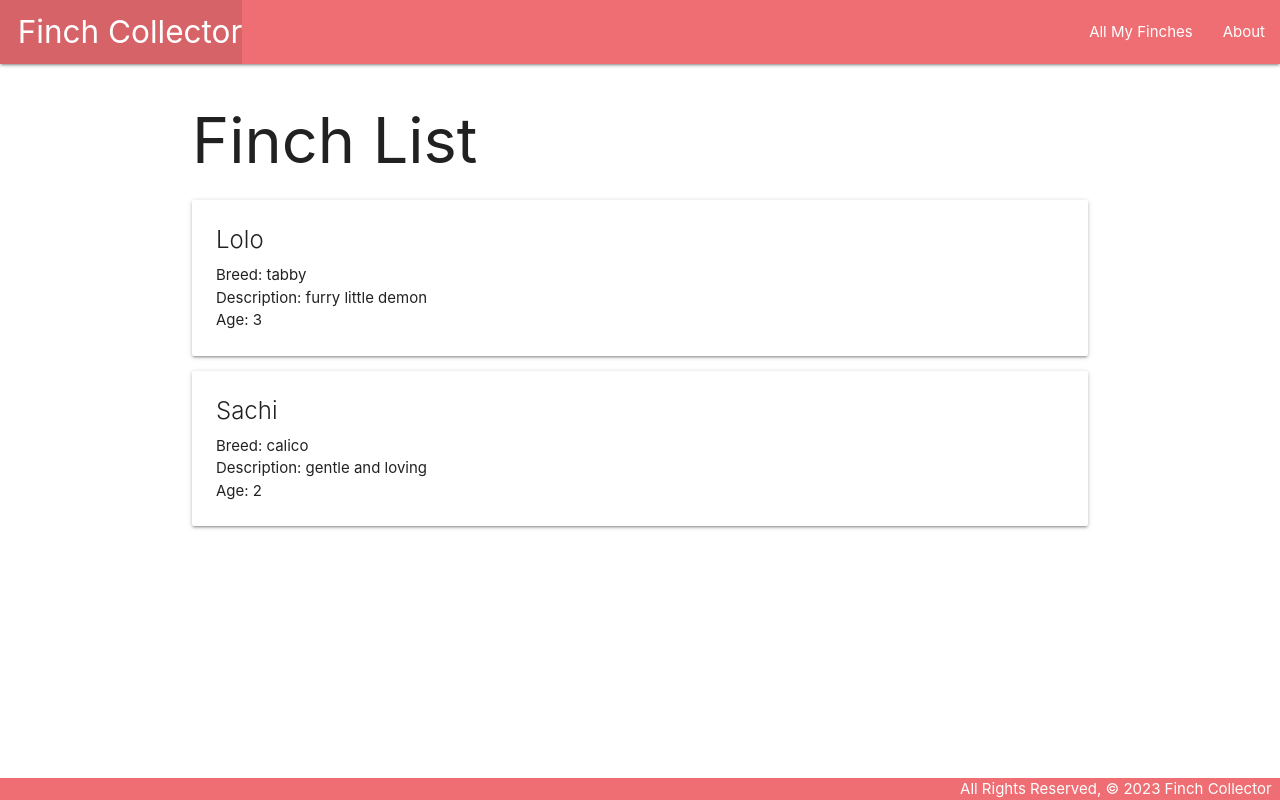
After one commit to Shavvvv/finch_collector, a Django app: page /finches/ in a window 1280 px wide. The commit adds this page. Run offline with Django 5.2, Linux system fonts and the light colour scheme.

Commit message:
Finch Collector Part 1 Complete

```diff
--- /dev/null
+++ b/main_app/static/css/style.css
@@ -0,0 +1,14 @@
+body {
+    display: flex;
+    min-height: 100vh;
+    flex-direction: column;
+  }
+
+  main {
+    flex: 1 0 auto;
+  }
+
+  footer.page-footer {
+    padding-top: 0;
+    text-align: right;
+  }
--- /dev/null
+++ b/main_app/templates/base.html
@@ -0,0 +1,34 @@
+{% load static %}
+<!DOCTYPE html>
+<html lang="en">
+<head>
+  <meta charset="UTF-8">
+  <meta name="viewport" content="width=device-width, initial-scale=1.0">
+  <meta http-equiv="X-UA-Compatible" content="ie=edge">
+  <title>Finch Collector</title>
+  <link rel="stylesheet" href="https://cdnjs.cloudflare.com/ajax/libs/materialize/1.0.0/css/materialize.min.css">
+  <link rel="stylesheet" href="{% static 'css/style.css' %}">
+</head>
+<body>
+  <header class="navbar-fixed">
+    <nav>
+      <div class="nav-wrapper">
+        <ul>
+          <li><a href="/" class="left brand-logo">&nbsp;&nbsp;Finch Collector</a></li>
+        </ul>
+        <ul class="right">
+            <li><a href="/finches"> All My Finches</a></li>
+          <li><a href="/about">About</a></li>
+        </ul>
+      </div>
+    </nav>
+  </header>
+  <main class="container">
+    {% block content %}
+    {% endblock %}
+  </main>
+  <footer class="page-footer">
+    <div class="right">All Rights Reserved, &copy; 2023 Finch Collector &nbsp;</div>
+  </footer>
+</body>
+</html>
--- /dev/null
+++ b/main_app/templates/finches/index.html
@@ -0,0 +1,27 @@
+{% extends 'base.html' %}
+
+
+{% block content %}
+
+<h1>Finch List</h1>
+
+
+{% for finch in finches %}
+
+<div class="card">
+    <div class="card-content">
+        <span class="card-title">{{ finch.name }}</span>
+        <p>Breed: {{ finch.breed }}</p>
+        <p>Description: {{ finch.description }}</p>
+        {% if finch.age > 0 %}
+          <p>Age: {{ finch.age }}</p>
+        {% else %}
+          <p>Age: baby bird</p>
+        {% endif %}
+    </div>
+</div>
+
+{% endfor %}
+
+
+{% endblock content %}
--- a/main_app/urls.py
+++ b/main_app/urls.py
@@ -4,4 +4,5 @@ from . import views
 urlpatterns = [
  path('', views.home, name='home'),
  path('about/', views.about, name='about'),
+ path('finches/', views.finches_index, name='finches')
 ]
--- a/main_app/views.py
+++ b/main_app/views.py
@@ -1,4 +1,10 @@
 from django.shortcuts import render
+
+# Add this finch list below the imports
+finches = [
+  {'name': 'Lolo', 'breed': 'tabby', 'description': 'furry little demon', 'age': 3},
+  {'name': 'Sachi', 'breed': 'calico', 'description': 'gentle and loving', 'age': 2},
+]
 
 # Create your views here.
 
@@ -10,3 +16,8 @@ def home(request):
 
 def about(request):
     return render(request, 'about.html')
+
+
+def finches_index(request):
+
+   return render(request,'finches/index.html', {'finches':finches})
```
Also changed, not shown: main_app/templates/about.html (+11 -13 lines), main_app/templates/home.html (+7 -11 lines).
